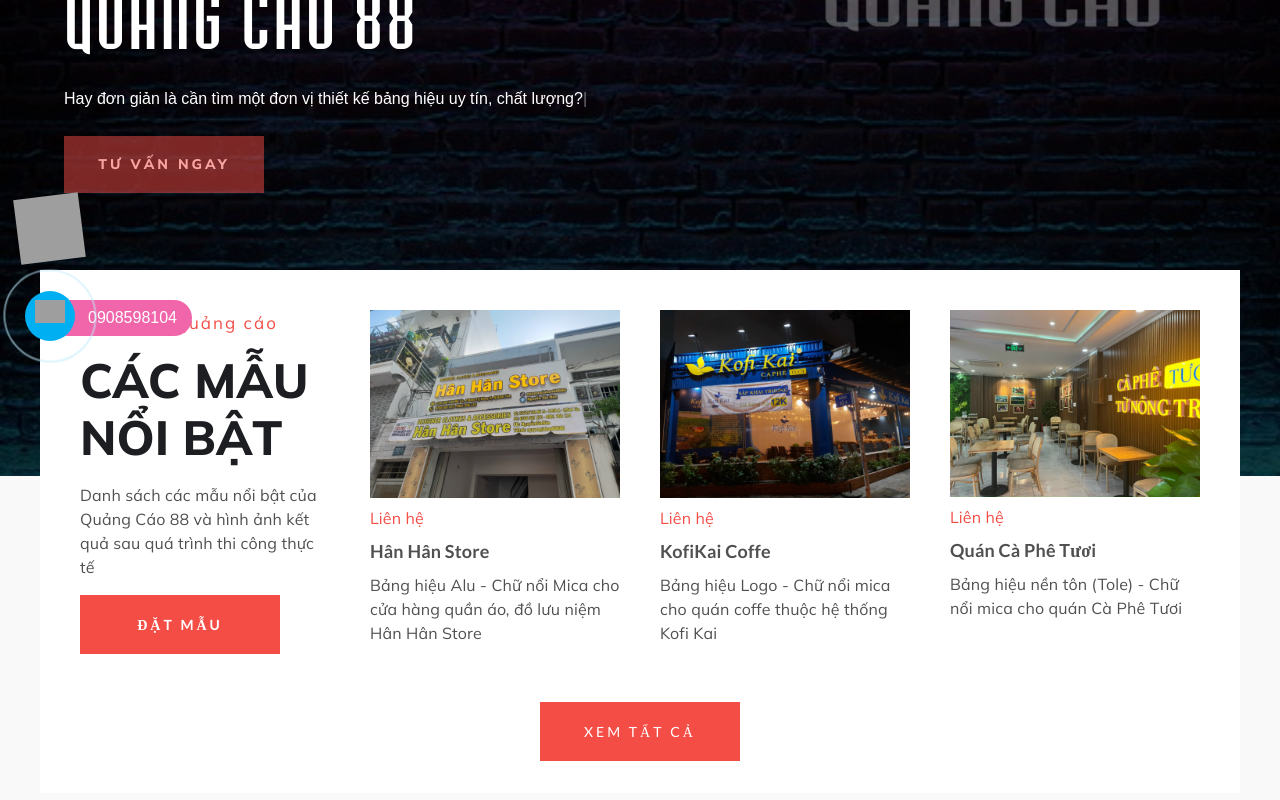
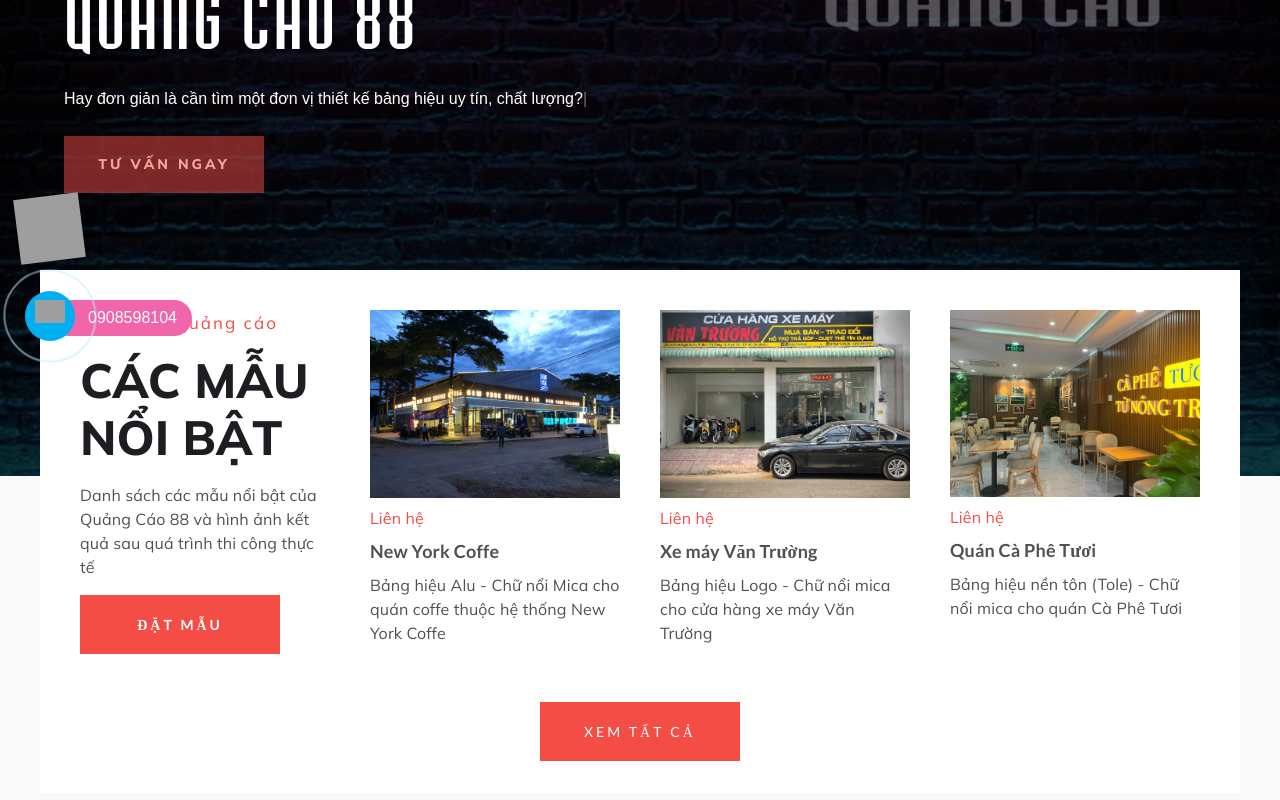
Before and after one commit to giangann/quang-cao-88, a React (Vite) app: page / in a window 1280 px wide. Shown: the part 414-1214 px from the top of the page. Built offline with nearby package versions, Linux system fonts and the light colour scheme; grey boxes are pictures that could not be loaded.

Commit message:
Các mẫu nổi bật: update image and description

```diff
--- a/src/screens/HotProduct.tsx
+++ b/src/screens/HotProduct.tsx
@@ -24,16 +24,16 @@
 
   const hotProducts = [
     {
-      name: 'Hân Hân Store',
-      image: `${REAL_PRODUCT_FOLDER_PATH}/product21.jpg`,
+      name: 'New York Coffe',
+      image: `${REAL_PRODUCT_FOLDER_PATH}/product24.jpg`,
       description:
-        'Bảng hiệu Alu - Chữ nổi Mica cho cửa hàng quần áo, đồ lưu niệm Hân Hân Store',
+        'Bảng hiệu Alu - Chữ nổi Mica cho quán coffe thuộc hệ thống New York Coffe',
       price: 'Liên hệ',
     },
     {
-      name: 'KofiKai Coffe',
-      image: `${REAL_PRODUCT_FOLDER_PATH}/product2.jpg`,
-      description: 'Bảng hiệu Logo - Chữ nổi mica cho quán coffe thuộc hệ thống Kofi Kai',
+      name: 'Xe máy Văn Trường',
+      image: `${REAL_PRODUCT_FOLDER_PATH}/product25.jpg`,
+      description: 'Bảng hiệu Logo - Chữ nổi mica cho cửa hàng xe máy Văn Trường',
       price: 'Liên hệ',
     },
     {
```
Also changed, not shown: public/real-product/product24.jpg (added), public/real-product/product25.jpg (added).
